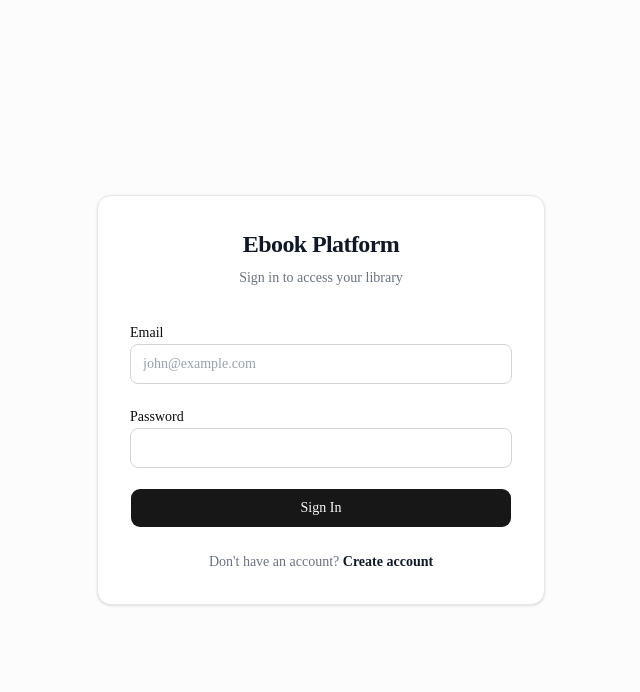
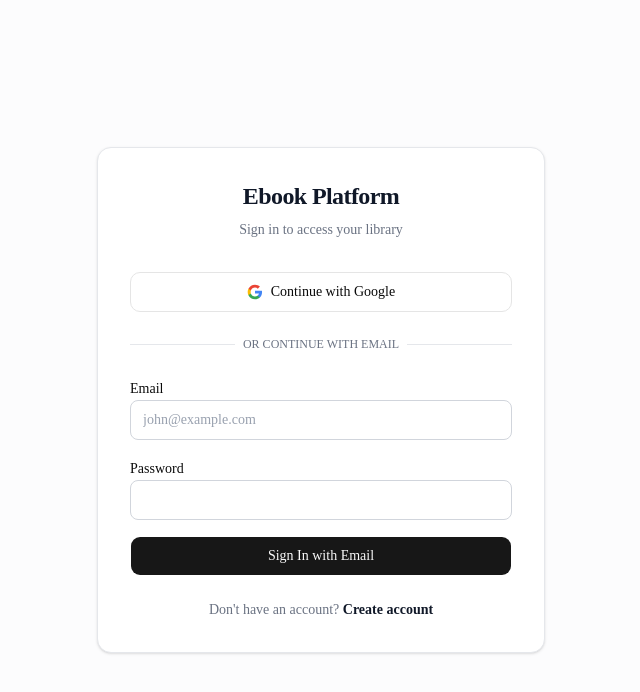
Before and after one commit to iam-AmirKhan/ebook-platform, a Next.js app: page /login in a window 1280 px wide. Shown: the top 692 px of the page, without its empty margins (319-959 px from the left). Built offline with nearby package versions, Linux system fonts and the light colour scheme.

Commit message:
feat: add Google OAuth authentication

```diff
--- a/src/app/login/page.tsx
+++ b/src/app/login/page.tsx
@@ -20,8 +20,28 @@ function LoginForm() {
   const router = useRouter();
   const searchParams = useSearchParams();
   const [serverError, setServerError] = useState<string | null>(null);
+  const [isGoogleLoading, setIsGoogleLoading] = useState(false);
 
   const registered = searchParams.get("registered");
+  const urlError = searchParams.get("error");
+
+  const getErrorMessage = () => {
+    if (serverError) return serverError;
+    if (!urlError) return null;
+    switch (urlError) {
+      case "AccessDenied":
+        return "Access denied. Your account is suspended or disabled.";
+      case "OAuthSignin":
+      case "OAuthCallbackError":
+        return "Unable to sign in with Google. Please try again.";
+      case "OAuthAccountNotLinked":
+        return "An account with this email already exists.";
+      case "CredentialsSignin":
+        return "Invalid email or password.";
+      default:
+        return "Authentication failed. Please try again.";
+    }
+  };
 
   const {
     register,
@@ -45,16 +65,28 @@ function LoginForm() {
       });
 
       if (result?.error) {
-        // Auth.js returns 'CredentialsSignin' or generic error for incorrect credentials/disabled accounts.
         setServerError("Invalid email or password, or account is disabled.");
       } else if (result?.ok) {
         router.push("/");
         router.refresh();
       }
-    } catch (_error) {
+    } catch {
       setServerError("An unexpected error occurred. Please try again.");
     }
   };
+
+  const handleGoogleSignIn = async () => {
+    setServerError(null);
+    setIsGoogleLoading(true);
+    try {
+      await signIn("google", { callbackUrl: "/" });
+    } catch {
+      setServerError("Failed to initiate Google sign in. Please try again.");
+      setIsGoogleLoading(false);
+    }
+  };
+
+  const errorMessage = getErrorMessage();
 
   return (
     <div className="flex min-h-screen items-center justify-center bg-gray-50/50 p-4 dark:bg-gray-950">
@@ -68,19 +100,59 @@ function LoginForm() {
           </p>
         </div>
 
-        <form onSubmit={handleSubmit(onSubmit)} className="space-y-5">
         {registered && (
-            <div className="rounded-md bg-green-50 p-3 text-sm text-green-700 dark:bg-green-900/30 dark:text-green-400">
+          <div className="mb-5 rounded-md bg-green-50 p-3 text-sm text-green-700 dark:bg-green-900/30 dark:text-green-400">
             Account created successfully! Please sign in.
           </div>
         )}
 
-          {serverError && (
-            <div className="rounded-md bg-red-50 p-3 text-sm text-red-600 dark:bg-red-900/50 dark:text-red-200">
-              {serverError}
+        {errorMessage && (
+          <div className="mb-5 rounded-md bg-red-50 p-3 text-sm text-red-600 dark:bg-red-900/50 dark:text-red-200">
+            {errorMessage}
           </div>
         )}
 
+        {/* Continue with Google button */}
+        <Button
+          type="button"
+          variant="outline"
+          onClick={handleGoogleSignIn}
+          disabled={isSubmitting || isGoogleLoading}
+          className="w-full h-10 flex items-center justify-center gap-2 font-medium"
+        >
+          <svg className="h-4 w-4" viewBox="0 0 24 24" aria-hidden="true">
+            <path
+              fill="#4285F4"
+              d="M22.56 12.25c0-.78-.07-1.53-.2-2.25H12v4.26h5.92c-.26 1.37-1.04 2.53-2.21 3.31v2.77h3.57c2.08-1.92 3.28-4.74 3.28-8.09z"
+            />
+            <path
+              fill="#34A853"
+              d="M12 23c2.97 0 5.46-.98 7.28-2.66l-3.57-2.77c-.98.66-2.23 1.06-3.71 1.06-2.86 0-5.29-1.93-6.16-4.53H2.18v2.84C3.99 20.53 7.7 23 12 23z"
+            />
+            <path
+              fill="#FBBC05"
+              d="M5.84 14.09c-.22-.66-.35-1.36-.35-2.09s.13-1.43.35-2.09V7.06H2.18C1.43 8.55 1 10.22 1 12s.43 3.45 1.18 4.94l2.85-2.22.81-.63z"
+            />
+            <path
+              fill="#EA4335"
+              d="M12 5.38c1.62 0 3.06.56 4.21 1.64l3.15-3.15C17.45 2.09 14.97 1 12 1 7.7 1 3.99 3.47 2.18 7.06l3.66 2.84c.87-2.6 3.3-4.52 6.16-4.52z"
+            />
+          </svg>
+          {isGoogleLoading ? "Connecting to Google..." : "Continue with Google"}
+        </Button>
+
+        <div className="relative my-6">
+          <div className="absolute inset-0 flex items-center">
+            <div className="w-full border-t border-gray-200 dark:border-gray-800" />
+          </div>
+          <div className="relative flex justify-center text-xs uppercase">
+            <span className="bg-white px-2 text-gray-500 dark:bg-gray-900 dark:text-gray-400">
+              Or continue with email
+            </span>
+          </div>
+        </div>
+
+        <form onSubmit={handleSubmit(onSubmit)} className="space-y-4">
           <div className="space-y-2">
             <label htmlFor="email" className="text-sm font-medium leading-none dark:text-gray-200">
               Email
@@ -110,8 +182,8 @@ function LoginForm() {
             {errors.password && <p className="text-sm text-red-500">{errors.password.message}</p>}
           </div>
 
-          <Button type="submit" className="w-full h-10" disabled={isSubmitting}>
-            {isSubmitting ? "Signing in..." : "Sign In"}
+          <Button type="submit" className="w-full h-10" disabled={isSubmitting || isGoogleLoading}>
+            {isSubmitting ? "Signing in..." : "Sign In with Email"}
           </Button>
         </form>
 
--- a/src/lib/auth/auth.ts
+++ b/src/lib/auth/auth.ts
@@ -76,12 +76,74 @@ export const { handlers, signIn, signOut, auth } = NextAuth({
     strategy: "jwt",
   },
   callbacks: {
-    async jwt({ token, user }) {
+    async signIn({ user, account }) {
+      if (account?.provider === "google") {
+        if (!user.email) {
+          return false;
+        }
+
+        const email = user.email.toLowerCase().trim();
+        await dbConnect();
+
+        const existingUser = await User.findOne({ email });
+
+        if (existingUser) {
+          // Reject authentication if existing account is suspended or deleted
+          if (existingUser.status !== "ACTIVE") {
+            return false;
+          }
+
+          // Update avatar if missing on existing user
+          if (!existingUser.image && user.image) {
+            existingUser.image = user.image;
+            await existingUser.save();
+          }
+
+          // Attach MongoDB user properties to the user object for token ingestion
+          user.id = existingUser._id.toString();
+          user.role = existingUser.role;
+          user.status = existingUser.status;
+        } else {
+          // Create new user in MongoDB
+          const newUser = await User.create({
+            name: user.name?.trim() || "User",
+            email: email,
+            image: user.image || null,
+            passwordHash: null,
+            role: "USER",
+            status: "ACTIVE",
+          });
+
+          // Attach MongoDB user properties
+          user.id = newUser._id.toString();
+          user.role = newUser.role;
+          user.status = newUser.status;
+        }
+      }
+
+      return true;
+    },
+    async jwt({ token, user, account }) {
       if (user) {
         token.id = user.id;
         token.role = user.role;
         token.status = user.status;
       }
+
+      // Guarantee token enrichment for Google OAuth
+      if (account?.provider === "google" && (!token.role || !token.id)) {
+        await dbConnect();
+        const email = token.email?.toLowerCase().trim();
+        if (email) {
+          const dbUser = await User.findOne({ email }).lean();
+          if (dbUser) {
+            token.id = dbUser._id.toString();
+            token.role = dbUser.role;
+            token.status = dbUser.status;
+          }
+        }
+      }
+
       return token;
     },
     async session({ session, token }) {
@@ -95,5 +157,6 @@ export const { handlers, signIn, signOut, auth } = NextAuth({
   },
   pages: {
     signIn: "/login",
+    error: "/login",
   },
 });
```
Lines whose indentation alone changed are shown as unchanged.
